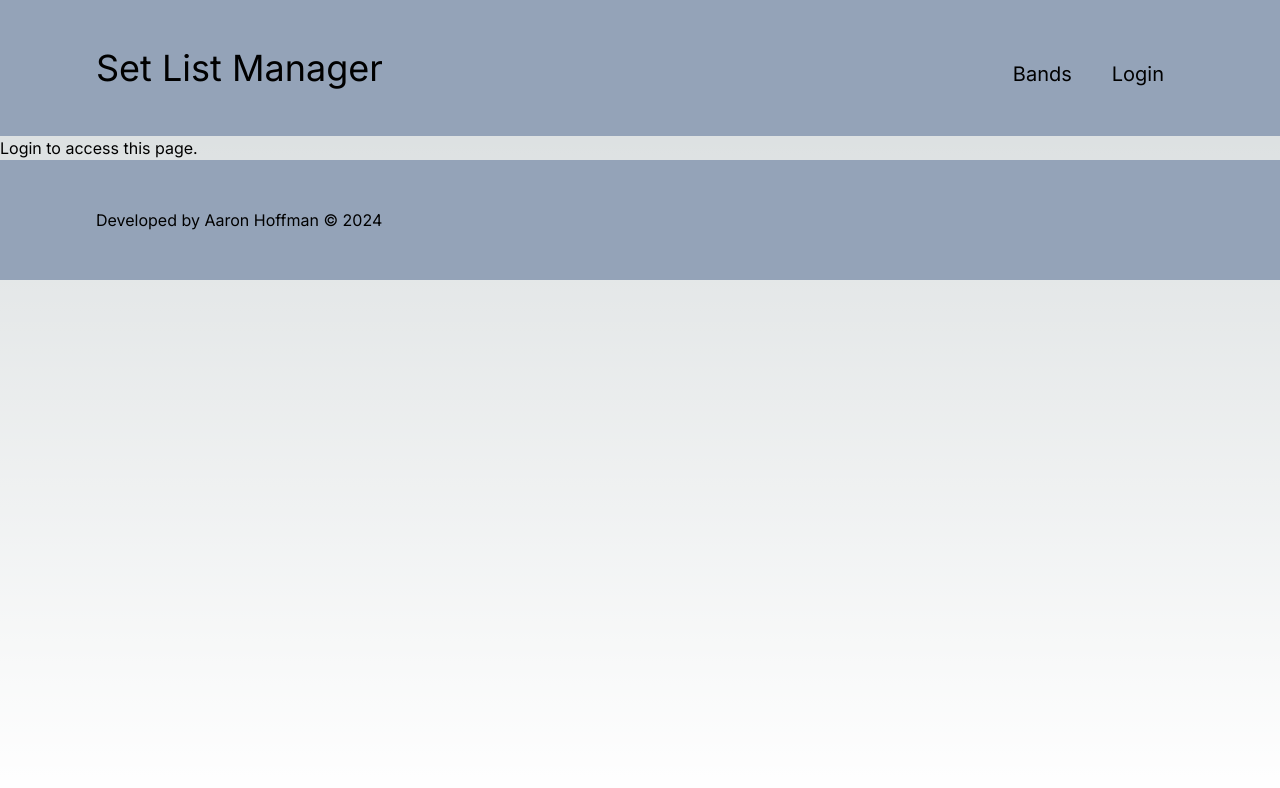
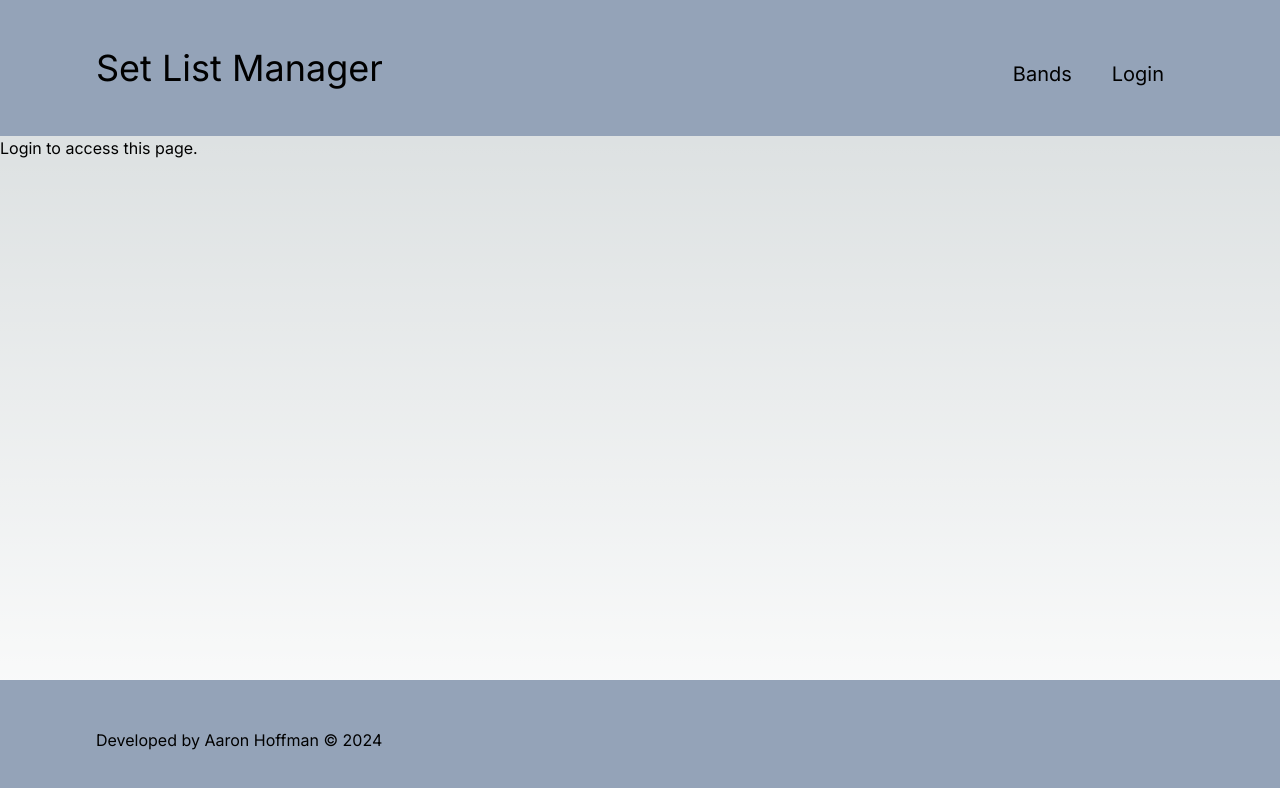
Before and after one commit to Aaron-Hoffman/setlist-manager, a Next.js app: page /bands in a window 1280 px wide. Shown: the top 788 px of the page. Built offline with nearby package versions, Linux system fonts and the light colour scheme; no server answers.

Commit message:
Footer css fix

```diff
--- a/components/Footer.tsx
+++ b/components/Footer.tsx
@@ -1,6 +1,6 @@
 const Footer = () => {
     return (
-        <footer className="flex justify-between items-end px-24 py-12 bg-slate-400">
+        <footer className="flex justify-between items-end px-24 py-12 bg-slate-400 fixed bottom-0 right-0 left-0">
             <p>Developed by Aaron Hoffman &#169; 2024</p>
         </footer>
     )
```
